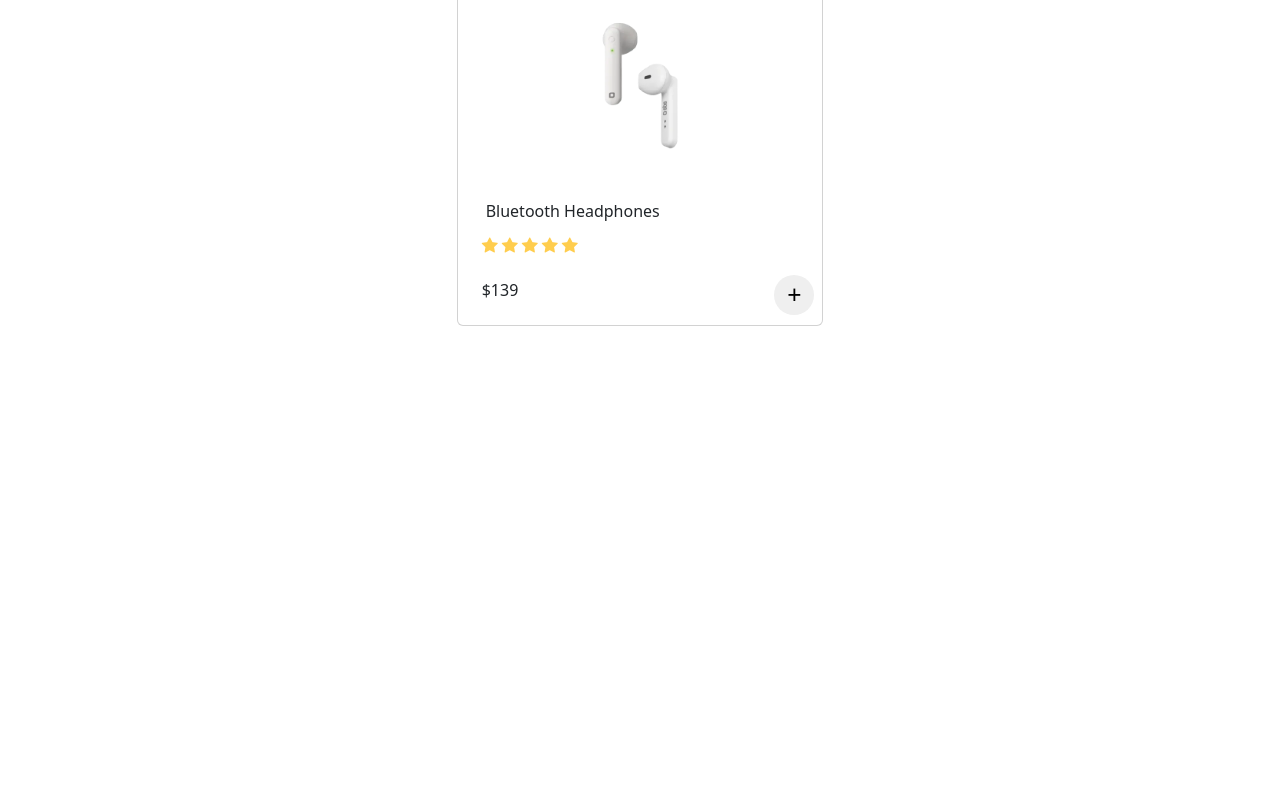
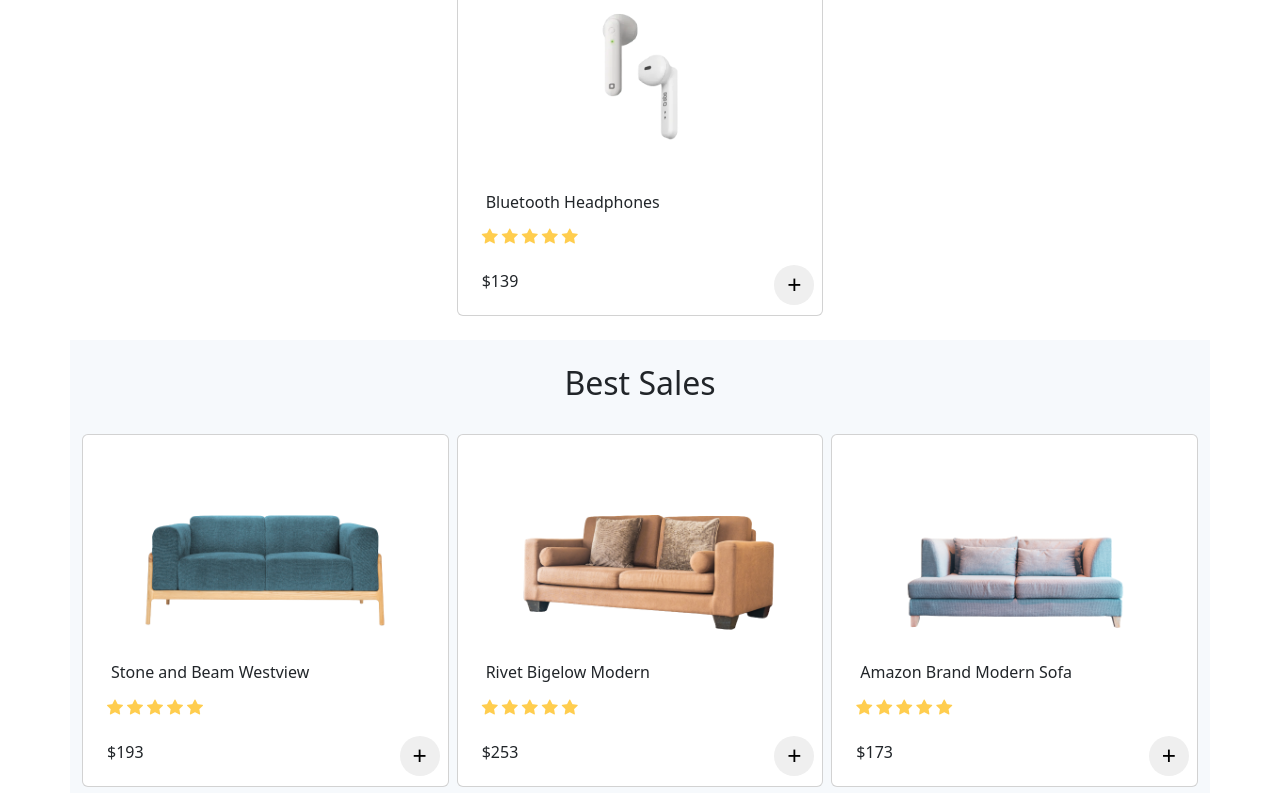
Before and after one commit to saikumarperamsetty/AchiversIT, a React (Create React App) app in the folder React/ecommerce/: page / in a window 1280 px wide. Shown: the part 3274-4067 px from the top of the page. Before the commit the page ends 3624 px from the top, so only its background shows below. Built offline with nearby package versions, Linux system fonts and the light colour scheme.

Commit message:
best sales completed

```diff
--- /dev/null
+++ b/React/ecommerce/src/components/Home/BestSales.jsx
@@ -0,0 +1,54 @@
+import React, { useEffect, useState } from 'react'
+import { products } from '../../Assets/Images/products'
+
+const BestSales = () => {
+
+    const[sales, setSales] = useState([]);
+
+    useEffect(()=>{
+        bestSales();
+    },[]);
+
+    let bestSales = ()=>{
+        let stock = products.filter((cost)=>{
+            return cost.category === 'sofa';
+        })
+        setSales(stock)
+    }
+
+    //for Best Sales
+  return (
+    <div className='container mt-4 mb-4' style={{backgroundColor:'#f6f9fc'}}>
+      <h2 className='text-center p-4'>Best Sales</h2>
+      <div className="row g-2 d-flex justify-content-center">
+        {
+            sales.map((items)=>(
+                <div className="col-md-4">
+                 <div className="card">
+             <div className="card-body d-flex justify-content-center">
+                 <img src={items.imgUrl} className='img-fluid' alt={items.id} style={{height:'12rem'}}/>
+             </div>
+                 <div className="card-title">
+                    <h6 className='ms-4 p-1'>{items.productName}</h6>
+                    <span className='ms-4'>
+                     <i className='bi bi-star-fill' style={{color:'#ffcd4e'}}></i>
+                        <i className='bi bi-star-fill ms-1' style={{color:'#ffcd4e'}}></i>
+                        <i className='bi bi-star-fill ms-1' style={{color:'#ffcd4e'}}></i>
+                         <i className='bi bi-star-fill ms-1' style={{color:'#ffcd4e'}}></i>
+                        <i className='bi bi-star-fill ms-1' style={{color:'#ffcd4e'}}></i>
+                    </span>
+                 </div>
+                <div className="d-flex justify-content-between align-items-center m-2">
+                    <h6 className='ms-2 p-2'>${items.price}</h6>
+                     <button style={{border:'0px',height:'40px',width:'40px',borderRadius:'50%',paddingBottom:'10px',fontSize:'25px'}}>+</button>
+             </div>
+        </div>
+        </div>
+            ))
+        }
+      </div>
+    </div>
+  )
+}
+
+export default BestSales
--- a/React/ecommerce/src/components/Home/BigDiscount.jsx
+++ b/React/ecommerce/src/components/Home/BigDiscount.jsx
@@ -29,7 +29,7 @@
                 </span>
                 </div>
             <div className="d-flex justify-content-between align-items-center m-2">
-                <h5 className='ms-2 p-2'>${items.price}</h5>
+                <h6 className='ms-2 p-2'>${items.price}</h6>
                 <button style={{height:'40px', width:'40px', fontSize:'25px',border:'0px', borderRadius:'50%', paddingBottom:'10px'}}>+</button>
             </div>
         </div>
--- a/React/ecommerce/src/components/Home/Home.jsx
+++ b/React/ecommerce/src/components/Home/Home.jsx
@@ -4,6 +4,7 @@
 import ServiceData from './ServiceData'
 import BigDiscount from './BigDiscount'
 import NewArrivals from './NewArrivals'
+import BestSales from './BestSales'
 
 const Home = () => {
   return (
@@ -13,6 +14,7 @@
       <ServiceData/>
       <BigDiscount/>
       <NewArrivals/>
+      <BestSales/>
     </div>
   )
 }
```
